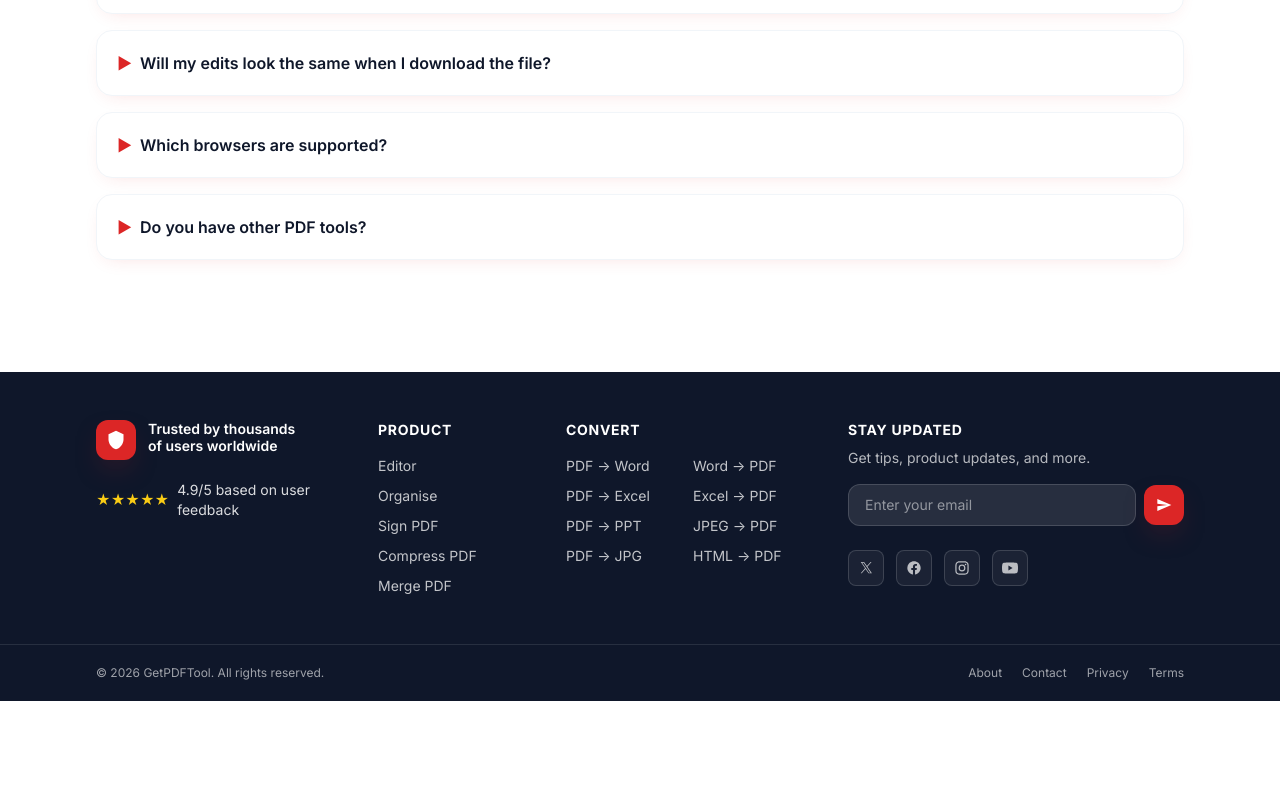
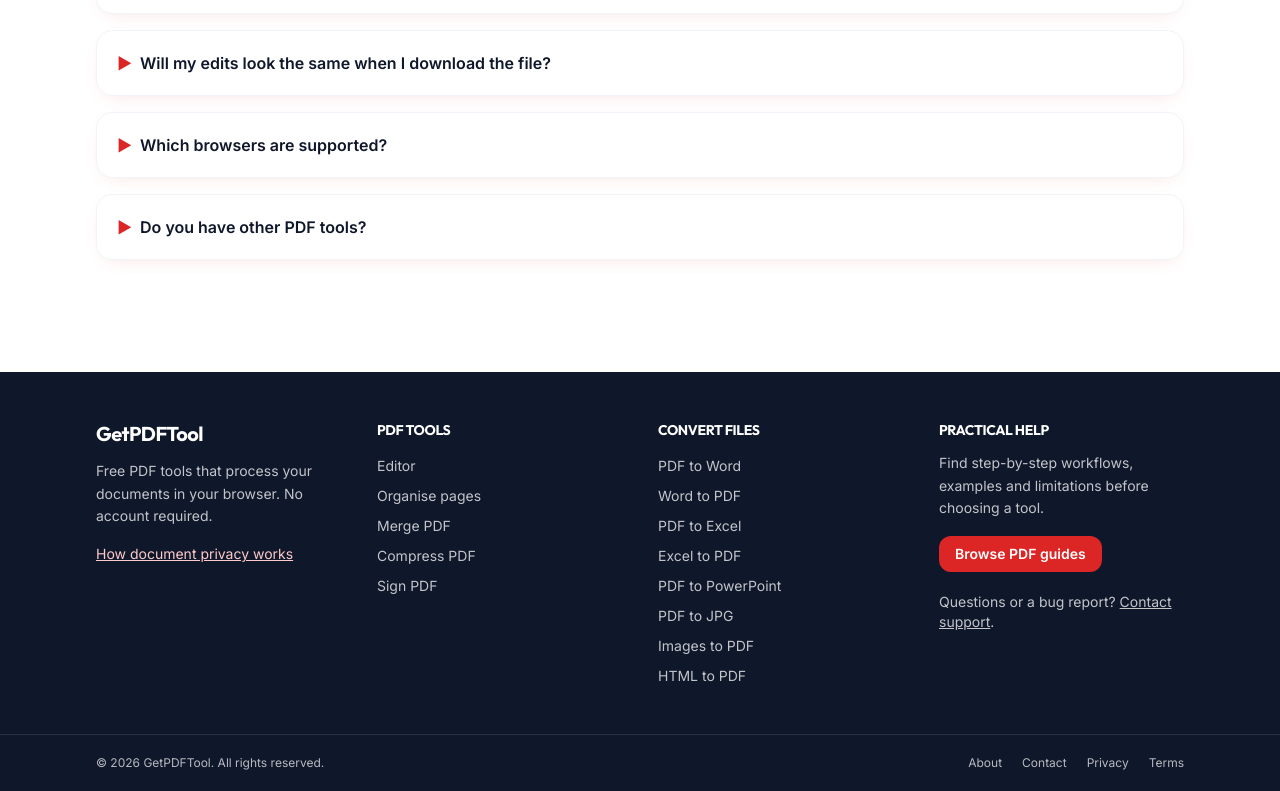
Before and after one commit to miamihomesdubai-a11y/getpdftool, a Next.js app: page / in a window 1280 px wide. Shown: the part 4515-5306 px from the top of the page. Before the commit the page ends 5216 px from the top, so only its background shows below. Built offline with nearby package versions, Linux system fonts and the light colour scheme.

Commit message:
Improve components/Footer.tsx for accurate PDF tool guidance

```diff
--- a/components/Footer.tsx
+++ b/components/Footer.tsx
@@ -1,259 +1,19 @@
 import Link from "next/link";
-import NewsletterForm from "./NewsletterForm";
+
+const products = [["/", "Editor"], ["/organise", "Organise pages"], ["/merge-pdf", "Merge PDF"], ["/compress-pdf", "Compress PDF"], ["/sign-pdf", "Sign PDF"]];
+const conversions = [["/pdf-to-word", "PDF to Word"], ["/word-to-pdf", "Word to PDF"], ["/pdf-to-excel", "PDF to Excel"], ["/excel-to-pdf", "Excel to PDF"], ["/pdf-to-powerpoint", "PDF to PowerPoint"], ["/pdf-to-jpg", "PDF to JPG"], ["/jpeg-to-pdf", "Images to PDF"], ["/html-to-pdf", "HTML to PDF"]];
 
 export default function Footer() {
-  const year = new Date().getFullYear();
   return (
     <footer className="mt-16 bg-ink-900 text-white">
-      <div className="container-narrow grid gap-10 py-12 md:grid-cols-12">
-        {/* Trust badge */}
-        <div className="md:col-span-3">
-          <div className="flex items-start gap-3">
-            <span className="grid h-10 w-10 flex-shrink-0 place-items-center rounded-xl bg-brand-600 text-white shadow-cta">
-              <svg
-                xmlns="http://www.w3.org/2000/svg"
-                viewBox="0 0 24 24"
-                fill="currentColor"
-                className="h-5 w-5"
-                aria-hidden="true"
-              >
-                <path d="M12 1L3 5v6c0 5.55 3.84 10.74 9 12 5.16-1.26 9-6.45 9-12V5l-9-4z" />
-              </svg>
-            </span>
-            <div>
-              <p className="text-sm font-semibold leading-tight">
-                Trusted by thousands
-                <br />
-                of users worldwide
-              </p>
-            </div>
-          </div>
-          <div className="mt-5 flex items-center gap-2 text-sm text-white/85">
-            <span aria-hidden="true" className="text-yellow-400">
-              ★★★★★
-            </span>
-            <span>4.9/5 based on user feedback</span>
-          </div>
-        </div>
-
-        {/* Product */}
-        <div className="md:col-span-2">
-          <h4 className="text-sm font-bold uppercase tracking-wider text-white">
-            Product
-          </h4>
-          <ul className="mt-4 space-y-2.5 text-sm text-white/75">
-            <li>
-              <Link
-                href="/"
-                className="transition hover:text-brand-400"
-              >
-                Editor
-              </Link>
-            </li>
-            <li>
-              <Link
-                href="/organise"
-                className="transition hover:text-brand-400"
-              >
-                Organise
-              </Link>
-            </li>
-            <li>
-              <Link
-                href="/sign-pdf"
-                className="transition hover:text-brand-400"
-              >
-                Sign PDF
-              </Link>
-            </li>
-            <li>
-              <Link
-                href="/compress-pdf"
-                className="transition hover:text-brand-400"
-              >
-                Compress PDF
-              </Link>
-            </li>
-            <li>
-              <Link
-                href="/merge-pdf"
-                className="transition hover:text-brand-400"
-              >
-                Merge PDF
-              </Link>
-            </li>
-          </ul>
-        </div>
-
-        {/* Convert */}
-        <div className="md:col-span-3">
-          <h4 className="text-sm font-bold uppercase tracking-wider text-white">
-            Convert
-          </h4>
-          <ul className="mt-4 grid grid-cols-2 gap-x-3 gap-y-2.5 text-sm text-white/75">
-            <li>
-              <Link
-                href="/pdf-to-word"
-                className="transition hover:text-brand-400"
-              >
-                PDF → Word
-              </Link>
-            </li>
-            <li>
-              <Link
-                href="/word-to-pdf"
-                className="transition hover:text-brand-400"
-              >
-                Word → PDF
-              </Link>
-            </li>
-            <li>
-              <Link
-                href="/pdf-to-excel"
-                className="transition hover:text-brand-400"
-              >
-                PDF → Excel
-              </Link>
-            </li>
-            <li>
-              <Link
-                href="/excel-to-pdf"
-                className="transition hover:text-brand-400"
-              >
-                Excel → PDF
-              </Link>
-            </li>
-            <li>
-              <Link
-                href="/pdf-to-powerpoint"
-                className="transition hover:text-brand-400"
-              >
-                PDF → PPT
-              </Link>
-            </li>
-            <li>
-              <Link
-                href="/jpeg-to-pdf"
-                className="transition hover:text-brand-400"
-              >
-                JPEG → PDF
-              </Link>
-            </li>
-            <li>
-              <Link
-                href="/pdf-to-jpg"
-                className="transition hover:text-brand-400"
-              >
-                PDF → JPG
-              </Link>
-            </li>
-            <li>
-              <Link
-                href="/html-to-pdf"
-                className="transition hover:text-brand-400"
-              >
-                HTML → PDF
-              </Link>
-            </li>
-          </ul>
-        </div>
-
-        {/* Email signup + socials */}
-        <div className="md:col-span-4">
-          <h4 className="text-sm font-bold uppercase tracking-wider text-white">
-            Stay updated
-          </h4>
-          <p className="mt-2 text-sm text-white/70">
-            Get tips, product updates, and more.
-          </p>
-          <NewsletterForm />
-
-          <div className="mt-6 flex items-center gap-3">
-            <SocialIcon
-              href="https://x.com/"
-              label="X / Twitter"
-              path="M14.094 9.94L20.32 3h-1.475l-5.405 6.026L9.124 3H4.125l6.529 9.219L4.125 20h1.475l5.71-6.367L15.875 20h4.999l-6.78-10.06zM6.193 4.06h2.27L18.806 18.94h-2.27L6.193 4.061z"
-            />
-            <SocialIcon
-              href="https://facebook.com/"
-              label="Facebook"
-              path="M22 12.06c0-5.52-4.48-10-10-10S2 6.54 2 12.06c0 4.93 3.66 9.02 8.44 9.78v-6.92H7.9v-2.86h2.54V9.85c0-2.5 1.49-3.89 3.78-3.89 1.09 0 2.24.2 2.24.2v2.46h-1.26c-1.24 0-1.63.77-1.63 1.56v1.88h2.78l-.45 2.86h-2.33v6.92C18.34 21.07 22 17 22 12.06z"
-            />
-            <SocialIcon
-              href="https://instagram.com/"
-              label="Instagram"
-              path="M12 2c-2.72 0-3.06.01-4.12.06C6.81 2.11 6.07 2.27 5.42 2.5a4.92 4.92 0 0 0-1.78 1.16 4.92 4.92 0 0 0-1.16 1.78c-.23.65-.39 1.39-.44 2.46C2.01 8.94 2 9.28 2 12s.01 3.06.06 4.12c.05 1.07.21 1.81.44 2.46a4.92 4.92 0 0 0 1.16 1.78c.55.55 1.13.91 1.78 1.16.65.23 1.39.39 2.46.44C8.94 21.99 9.28 22 12 22s3.06-.01 4.12-.06c1.07-.05 1.81-.21 2.46-.44a4.92 4.92 0 0 0 1.78-1.16 4.92 4.92 0 0 0 1.16-1.78c.23-.65.39-1.39.44-2.46.05-1.06.06-1.4.06-4.12s-.01-3.06-.06-4.12c-.05-1.07-.21-1.81-.44-2.46a4.92 4.92 0 0 0-1.16-1.78 4.92 4.92 0 0 0-1.78-1.16c-.65-.23-1.39-.39-2.46-.44C15.06 2.01 14.72 2 12 2zm0 1.8c2.67 0 2.99.01 4.04.06.97.04 1.5.21 1.85.34.46.18.8.4 1.15.74.34.34.56.69.74 1.15.13.35.3.88.34 1.85.05 1.05.06 1.37.06 4.04s-.01 2.99-.06 4.04c-.04.97-.21 1.5-.34 1.85a3.1 3.1 0 0 1-.74 1.15c-.34.34-.69.56-1.15.74-.35.13-.88.3-1.85.34-1.05.05-1.37.06-4.04.06s-2.99-.01-4.04-.06c-.97-.04-1.5-.21-1.85-.34a3.1 3.1 0 0 1-1.15-.74 3.1 3.1 0 0 1-.74-1.15c-.13-.35-.3-.88-.34-1.85-.05-1.05-.06-1.37-.06-4.04s.01-2.99.06-4.04c.04-.97.21-1.5.34-1.85.18-.46.4-.8.74-1.15.34-.34.69-.56 1.15-.74.35-.13.88-.3 1.85-.34 1.05-.05 1.37-.06 4.04-.06zm0 3.06A5.14 5.14 0 1 0 17.14 12 5.14 5.14 0 0 0 12 6.86zm0 8.48A3.34 3.34 0 1 1 15.34 12 3.34 3.34 0 0 1 12 15.34zm5.34-9.86a1.2 1.2 0 1 0 1.2 1.2 1.2 1.2 0 0 0-1.2-1.2z"
-            />
-            <SocialIcon
-              href="https://youtube.com/"
-              label="YouTube"
-              path="M23.5 6.2a3 3 0 0 0-2.1-2.1C19.6 3.6 12 3.6 12 3.6s-7.6 0-9.4.5A3 3 0 0 0 .5 6.2 31.6 31.6 0 0 0 0 12a31.6 31.6 0 0 0 .5 5.8 3 3 0 0 0 2.1 2.1c1.8.5 9.4.5 9.4.5s7.6 0 9.4-.5a3 3 0 0 0 2.1-2.1A31.6 31.6 0 0 0 24 12a31.6 31.6 0 0 0-.5-5.8zM9.6 15.6V8.4l6.3 3.6-6.3 3.6z"
-            />
-          </div>
-        </div>
+      <div className="container-narrow grid gap-9 py-12 sm:grid-cols-2 lg:grid-cols-4">
+        <div><h2 className="font-display text-xl font-bold">GetPDFTool</h2><p className="mt-3 text-sm leading-relaxed text-white/75">Free PDF tools that process your documents in your browser. No account required.</p><Link href="/privacy" className="mt-4 inline-block text-sm text-brand-200 underline">How document privacy works</Link></div>
+        {[{ title: "PDF tools", links: products }, { title: "Convert files", links: conversions }].map(group => (
+          <div key={group.title}><h2 className="text-sm font-bold uppercase tracking-wider">{group.title}</h2><ul className="mt-4 space-y-2.5 text-sm text-white/75">{group.links.map(([href, label]) => <li key={href}><Link href={href} className="hover:text-white hover:underline">{label}</Link></li>)}</ul></div>
+        ))}
+        <div><h2 className="text-sm font-bold uppercase tracking-wider">Practical help</h2><p className="mt-3 text-sm leading-relaxed text-white/75">Find step-by-step workflows, examples and limitations before choosing a tool.</p><Link href="/guides" className="mt-4 inline-block rounded-xl bg-brand-600 px-4 py-2 text-sm font-semibold hover:bg-brand-700">Browse PDF guides</Link><p className="mt-5 text-sm text-white/75">Questions or a bug report? <Link href="/contact" className="underline hover:text-white">Contact support</Link>.</p></div>
       </div>
-
-      <div className="border-t border-white/10">
-        <div className="container-narrow flex flex-col items-center justify-between gap-3 py-5 text-xs text-white/60 sm:flex-row">
-          <p>© {year} GetPDFTool. All rights reserved.</p>
-          <div className="flex items-center gap-5">
-            <Link
-              href="/about"
-              className="transition hover:text-white"
-            >
-              About
-            </Link>
-            <Link
-              href="/contact"
-              className="transition hover:text-white"
-            >
-              Contact
-            </Link>
-            <Link
-              href="/privacy"
-              className="transition hover:text-white"
-            >
-              Privacy
-            </Link>
-            <Link
-              href="/terms"
-              className="transition hover:text-white"
-            >
-              Terms
-            </Link>
-          </div>
-        </div>
-      </div>
+      <div className="border-t border-white/10"><div className="container-narrow flex flex-col gap-4 py-5 text-xs text-white/70 sm:flex-row sm:items-center sm:justify-between"><p>© {new Date().getFullYear()} GetPDFTool. All rights reserved.</p><nav aria-label="Footer information" className="flex flex-wrap gap-5">{[["/about", "About"], ["/contact", "Contact"], ["/privacy", "Privacy"], ["/terms", "Terms"]].map(([href, label]) => <Link key={href} href={href} className="hover:text-white hover:underline">{label}</Link>)}</nav></div></div>
     </footer>
   );
 }
-
-function SocialIcon({
-  href,
-  label,
-  path,
-}: {
-  href: string;
-  label: string;
-  path: string;
-}) {
-  return (
-    <a
-      href={href}
-      target="_blank"
-      rel="noopener noreferrer"
-      aria-label={label}
-      className="grid h-9 w-9 place-items-center rounded-lg border border-white/15 bg-white/5 text-white/70 transition hover:border-brand-500 hover:bg-brand-500/10 hover:text-white"
-    >
-      <svg
-        xmlns="http://www.w3.org/2000/svg"
-        viewBox="0 0 24 24"
-        fill="currentColor"
-        className="h-4 w-4"
-        aria-hidden="true"
-      >
-        <path d={path} />
-      </svg>
-    </a>
-  );
-}
```
